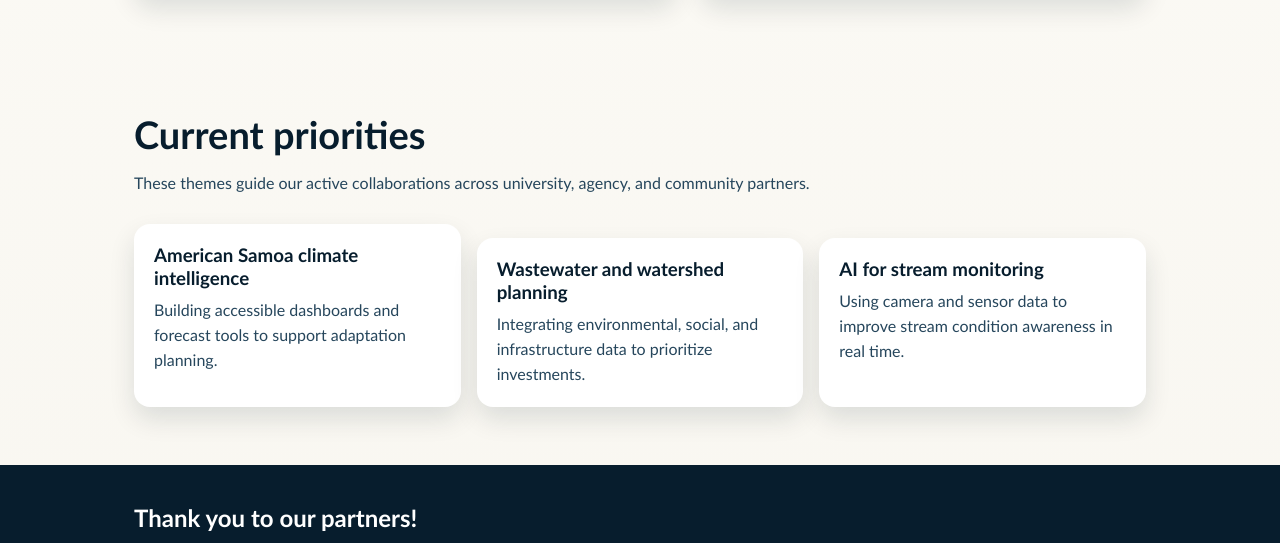
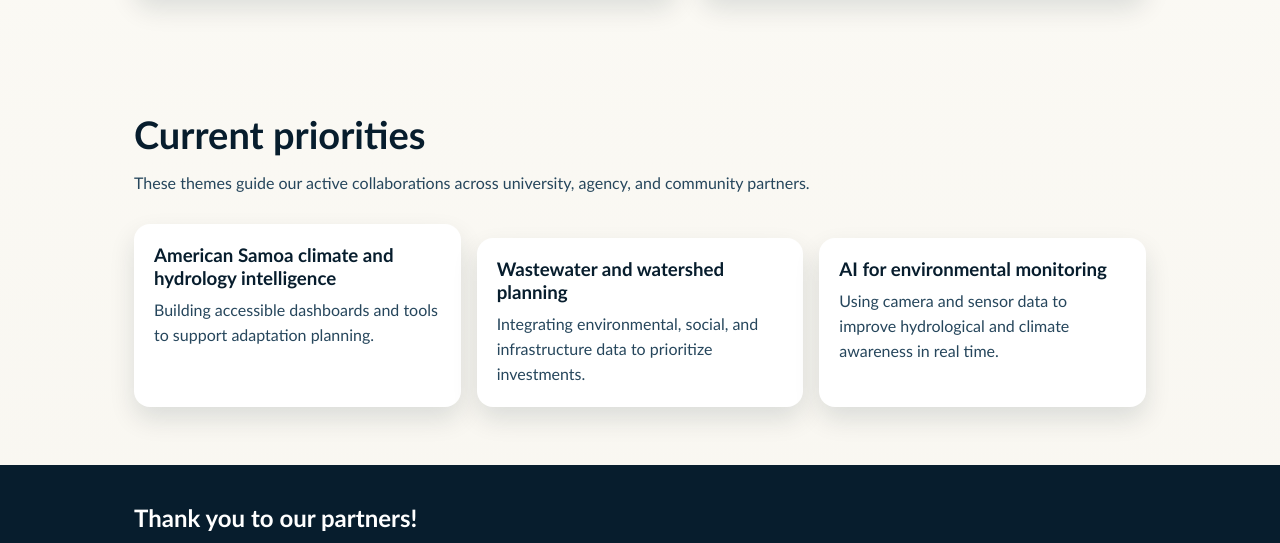
Before and after one commit to cshuler/SLOSH_Lab_Website, an Eleventy site: page index.njk in a window 1280 px wide. Shown: the part 1069-1612 px from the top of the page. Built offline with nearby package versions, Linux system fonts and the light colour scheme; Eleventy itself is replaced by a stand-in of ours; files that its build step writes are made by us from their sources; no server answers; what csv-parse would draw is missing.

Commit message:
Update climate intelligence and monitoring section titles

```diff
--- a/index.njk
+++ b/index.njk
@@ -61,16 +61,16 @@
             </p>
             <div class="grid grid-3">
                 <article class="card">
-                    <h3>American Samoa climate intelligence</h3>
-                    <p>Building accessible dashboards and forecast tools to support adaptation planning.</p>
+                    <h3>American Samoa climate and hydrology intelligence</h3>
+                    <p>Building accessible dashboards and tools to support adaptation planning.</p>
                 </article>
                 <article class="card">
                     <h3>Wastewater and watershed planning</h3>
                     <p>Integrating environmental, social, and infrastructure data to prioritize investments.</p>
                 </article>
                 <article class="card">
-                    <h3>AI for stream monitoring</h3>
-                    <p>Using camera and sensor data to improve stream condition awareness in real time.</p>
+                    <h3>AI for environmental monitoring</h3>
+                    <p>Using camera and sensor data to improve hydrological and climate awareness in real time.</p>
                 </article>
             </div>
         </section>
```
